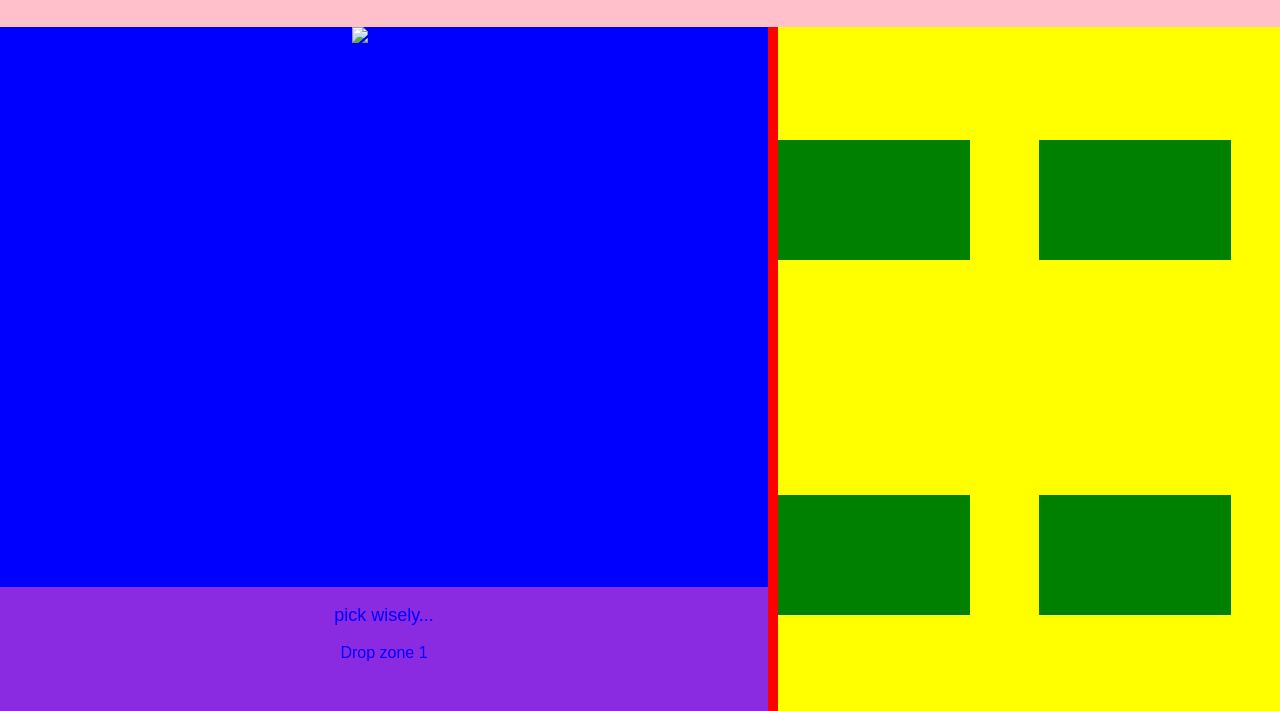
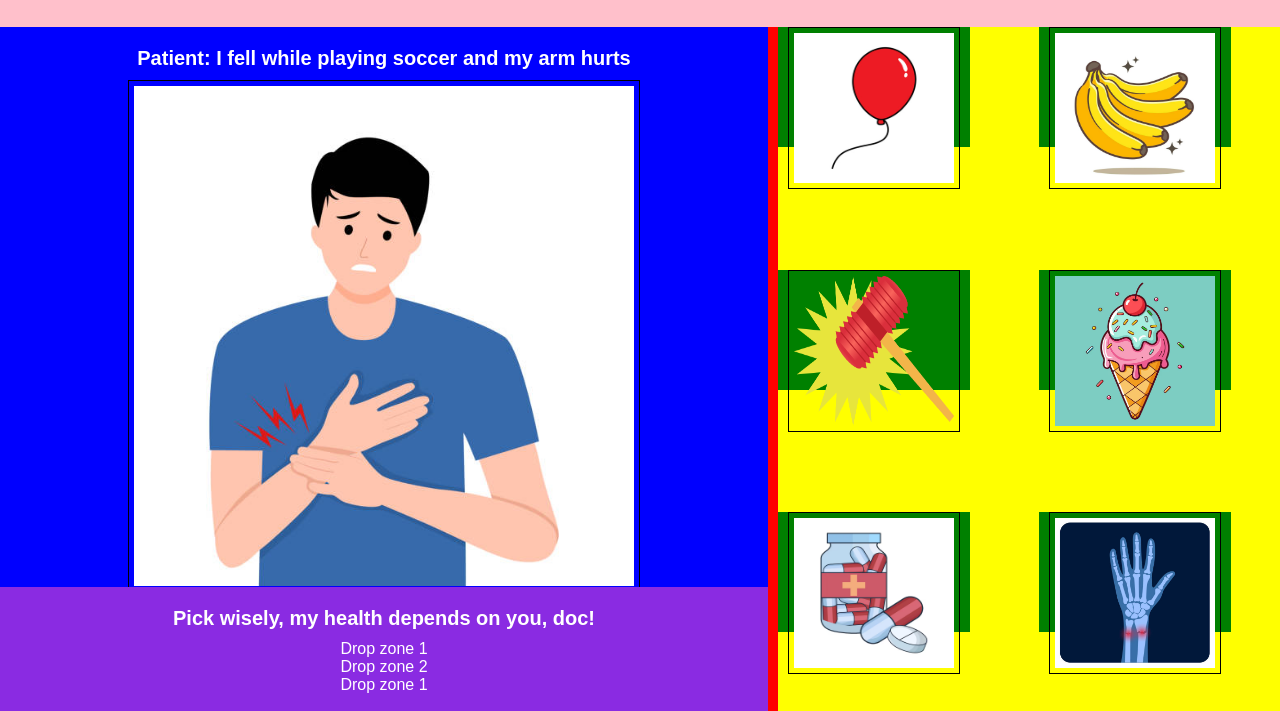
Before and after one commit to shooqbinzaiman/Diagnostix, a plain HTML site: page index.html in a window 1280 px wide. Shown: the part 89-800 px from the top of the page. Drawn offline with Linux system fonts and the light colour scheme.

Commit message:
Updated HTML

```diff
--- a/index.html
+++ b/index.html
@@ -11,14 +11,18 @@
     <main class="game-container">
       <div class="content">
         <section class="patient-panel">
-          <img src="patient.png" alt="patient" class="patient-img" />
-          <p class="symptom-text">patient:"I feel...."</p>
+          <p class="symptom-text">
+            Patient: I fell while playing soccer and my arm hurts
+          </p>
+          <img src="images/Patient 1.jpg" alt="patient" class="patient-img" />
         </section>
         <!-- Drop Zone -->
         <section class="dropzone-panel">
-          <p>pick wisely...</p>
+          <p>Pick wisely, my health depends on you, doc!</p>
           <div class="dropzones">
-            <div class="dropzone">Drop zone 1</div>
+            <div class="dropzone" id="zone1">Drop zone 1</div>
+            <div class="dropzone" id="zone2">Drop zone 2</div>
+            <div class="dropzone" id="zone3">Drop zone 1</div>
           </div>
         </section>
       </div>
@@ -28,13 +32,69 @@
       <section class="items-panel">
         <!-- <h3>draggable items</h3> -->
 
-        <div class="item-grid"></div>
-        <div class="item-grid"></div>
-        <div class="item-grid"></div>
-        <div class="item-grid"></div>
-        <div class="item-grid"></div>
-        <div class="item-grid"></div>
-        <div class="item-grid"></div>
+        <div class="item-grid">
+          <img
+            src="images/ballon.jpg"
+            alt="ballon"
+            class="ballon"
+            draggable="true"
+            data-answer="wrong"
+          />
+        </div>
+        <div class="item-grid">
+          <img
+            src="images/banana.jpg"
+            alt="banana"
+            class="banana"
+            draggable="true"
+            data-answer="wrong"
+          />
+        </div>
+        <div class="item-grid">
+          <img
+            src="images/hammer.png"
+            alt="hammer"
+            class="hammer"
+            draggable="true"
+            data-answer="wrong"
+          />
+        </div>
+        <div class="item-grid">
+          <img
+            src="images/ice-cream.jpg"
+            alt="ice-cream"
+            class="ice-cream"
+            draggable="true"
+            data-answer="wrong"
+          />
+        </div>
+        <div class="item-grid">
+          <img
+            src="images/pill.jpg"
+            alt="pill"
+            class="pill"
+            draggable="true"
+            data-answer="true"
+          />
+        </div>
+        <div class="item-grid">
+          <img
+            src="images/x-ray.jpg"
+            alt="x-ray"
+            class="x-ray"
+            draggable="true"
+            data-answer="wrong"
+          />
+        </div>
+        <div class="item-grid">
+          <img
+            src="images/cast.jpg"
+            alt="cast"
+            class="cast"
+            draggable="true"
+            data-answer="true"
+          />
+        </div>
       </section>
     </main>
   </body>
--- a/style.css
+++ b/style.css
@@ -29,6 +29,18 @@ p {
   width: 100vw;
 }
 
+img {
+  width: 160px;
+  height: 150px;
+  padding: 5px;
+  border: 1px solid black;
+}
+.patient-img {
+  width: 500px;
+  height: 500px;
+  padding: 5px;
+  border: 1px solid black;
+}
 .patient-panel {
   background-color: blue;
   height: 70vh;
@@ -42,10 +54,10 @@ p {
   display: grid;
   flex-direction: row;
   justify-content: space-evenly;
-  align-items: center;
+  /* align-items: center; */
   gap: 10px;
   grid-template-columns: repeat(2, 1fr);
-  grid-template-rows: repeat(2, 1fr);
+  /* grid-template-rows: repeat(2, 1fr); */
 }
 
 .item-grid {
@@ -58,6 +70,14 @@ p {
   background-color: blueviolet;
   height: 50vh;
   width: 60vw;
+  color: white;
+}
+
+.dropzone-panel p {
+  color: white;
+  font-size: 20px;
+  font-weight: bold;
+  margin-bottom: 10px;
 }
 .case-box {
   width: 30%;
@@ -69,3 +89,10 @@ p {
   display: flex;
   flex-direction: column;
 }
+.symptom-text {
+  color: white;
+  font-size: 20px;
+  font-weight: bold;
+  margin-bottom: 10px;
+  text-align: center;
+}
```
Also changed, not shown: images/Patient 1.jpg (added), images/Sunglasses.jpg (added), images/banana.jpg (added), images/cast.jpg (added), images/hammer.png (added), images/ice-cream.jpg (added), images/pill.jpg (added), images/x-ray.jpg (added).
